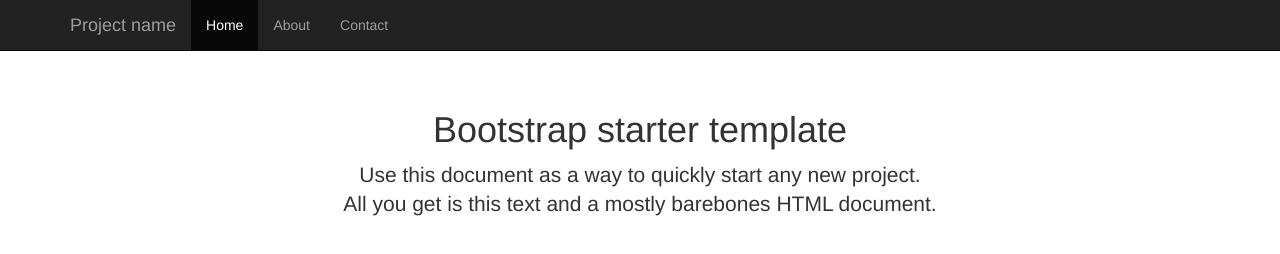
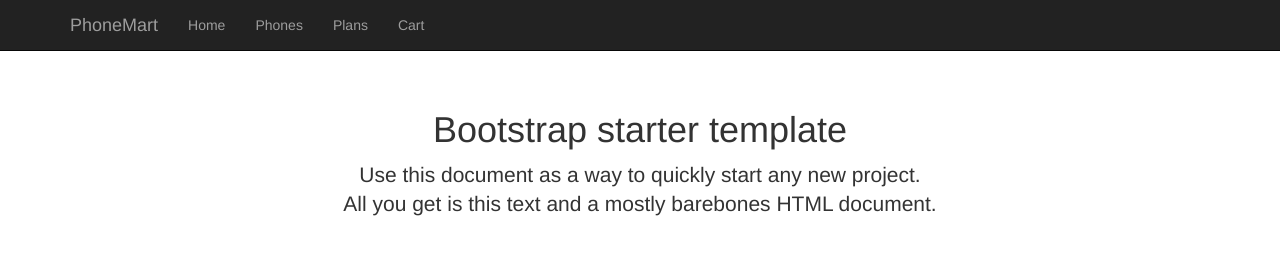
Before and after one commit to bschwarz/cellrwd, a plain HTML site: page index.html in a window 1280 px wide. Drawn offline with Linux system fonts and the light colour scheme; a script that the page names is missing.

Commit message:
Adds the nav bar items and changes project name

```diff
--- a/index.html
+++ b/index.html
@@ -42,13 +42,14 @@
             <span class="icon-bar"></span>
             <span class="icon-bar"></span>
           </button>
-          <a class="navbar-brand" href="http://getbootstrap.com/examples/starter-template/#">Project name</a>
+          <a class="navbar-brand" href="http://getbootstrap.com/examples/starter-template/#">PhoneMart</a>
         </div>
         <div id="navbar" class="collapse navbar-collapse">
           <ul class="nav navbar-nav">
-            <li class="active"><a href="http://getbootstrap.com/examples/starter-template/#">Home</a></li>
-            <li><a href="http://getbootstrap.com/examples/starter-template/#about">About</a></li>
-            <li><a href="http://getbootstrap.com/examples/starter-template/#contact">Contact</a></li>
+            <li><a href="#/">Home</a></li>
+            <li><a href="#/phones">Phones</a></li>
+            <li><a href="#/plans">Plans</a></li>
+            <li><a href="#/cart">Cart</a></li>
           </ul>
         </div><!--/.nav-collapse -->
       </div>
```
